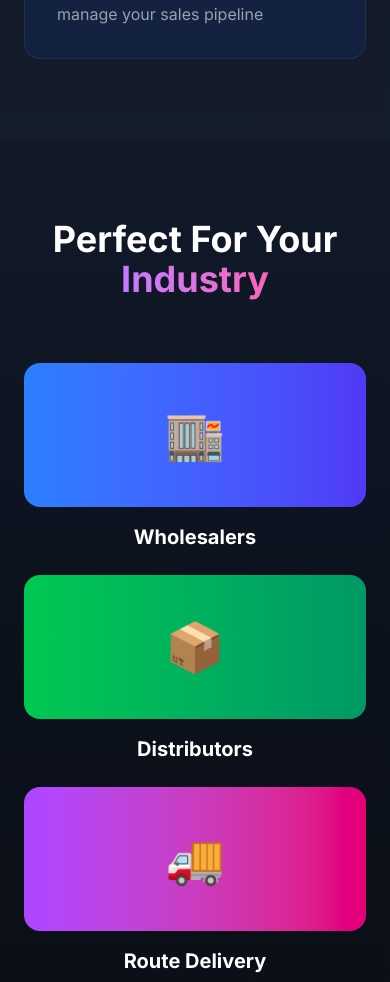
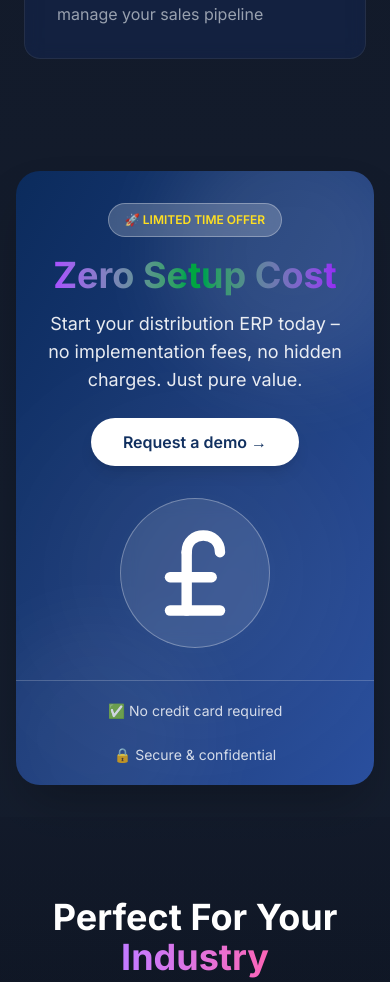
Before and after one commit to khurram354/sdw-software-system, a Next.js app: page / in a window 390 px wide. Shown: the part 6820-7802 px from the top of the page. Built offline with nearby package versions, Linux system fonts and the light colour scheme.

Commit message:
added-banner-no-setup-cost

```diff
--- a/src/app/page.js
+++ b/src/app/page.js
@@ -6,6 +6,7 @@ import Industries from '@/components/frontend/home/Industries';
 import WhyChooseUs from '@/components/frontend/home/WhyChooseUs';
 import CTASec from '@/components/frontend/home/CTASec';
 import Reporting from '@/components/frontend/home/Reporting';
+import NoSetUpCostBanner from '@/components/frontend/home/NoSetUpCostBanner';
 export default function HomePage() {
    const fadeInUp = {
         hidden: { opacity: 0, y: 20 },
@@ -22,6 +23,7 @@ export default function HomePage() {
       <ProblemWeSolve fadeInUp={fadeInUp}/>
       <HowDSSystemWorks fadeInUp={fadeInUp}/>
       <PowerfullFeature fadeInUp={fadeInUp}/>
+      <NoSetUpCostBanner fadeInUp={fadeInUp}/>
       <Industries fadeInUp={fadeInUp}/>
       <WhyChooseUs fadeInUp={fadeInUp}/>
       <Reporting/>
--- /dev/null
+++ b/src/components/frontend/home/NoSetUpCostBanner.jsx
@@ -0,0 +1,45 @@
+import Link from 'next/link';
+import React from 'react';
+import { PoundSterling } from 'lucide-react';
+
+export default function NoSetupCostBanner() {
+  return (
+    <div className="relative max-w-6xl mx-auto my-8 px-4 sm:px-6 lg:px-8">
+      <div className="relative bg-linear-to-br from-[#0b2b5c] via-[#1b3b7a] to-[#2a4f9e] rounded-3xl shadow-2xl overflow-hidden">
+        <div className="absolute -top-12 -right-12 w-64 h-64 bg-white/10 rounded-full blur-2xl"></div>
+        <div className="absolute -bottom-16 -left-8 w-56 h-56 bg-white/5 rounded-full blur-2xl"></div>
+        <div className="relative z-10 flex flex-col lg:flex-row items-center justify-between gap-8 p-8 md:p-12">
+          <div className="flex-1 text-center lg:text-left">
+            <span className="inline-block bg-white/20 backdrop-blur-sm text-yellow-300 text-xs font-semibold px-4 py-2 rounded-full border border-white/30 mb-4">
+              🚀 LIMITED TIME OFFER
+            </span>
+            <h2 className="text-4xl md:text-5xl font-bold bg-linear-to-r from-purple-500 via-green-600 to-purple-600 bg-clip-text text-transparent leading-tight mb-3">
+              Zero Setup Cost
+            </h2>
+            <p className="text-lg text-white/90 max-w-xl mx-auto lg:mx-0 mb-6">
+              Start your distribution ERP today – no implementation fees, no hidden charges. Just pure value.
+            </p>
+            <div className="flex flex-wrap gap-4 justify-center lg:justify-start">
+              <Link
+                href={`/contact#book-your-demo`}
+                className="bg-white text-[#0b2b5c] font-semibold px-8 py-3 rounded-full shadow-lg hover:bg-blue-50 hover:-translate-y-0.5 transition-all duration-200"
+              >
+                Request a demo →
+              </Link>
+            </div>
+          </div>
+          <div className="shrink-0 relative">
+            <div className="absolute inset-0 bg-white/10 rounded-full blur-3xl scale-150"></div>
+            <div className="relative bg-white/10 backdrop-blur-sm rounded-full p-6 border border-white/30">
+              <PoundSterling size={100} className="text-white" strokeWidth={2.5} />
+            </div>
+          </div>
+        </div>
+        <div className="relative z-10 flex flex-wrap items-center justify-center gap-6 md:gap-10 border-t border-white/20 py-5 px-4 text-white/80 text-sm">
+          <span className="flex items-center gap-2">✅ No credit card required</span>
+          <span className="flex items-center gap-2">🔒 Secure & confidential</span>
+        </div>
+      </div>
+    </div>
+  );
+}
```
